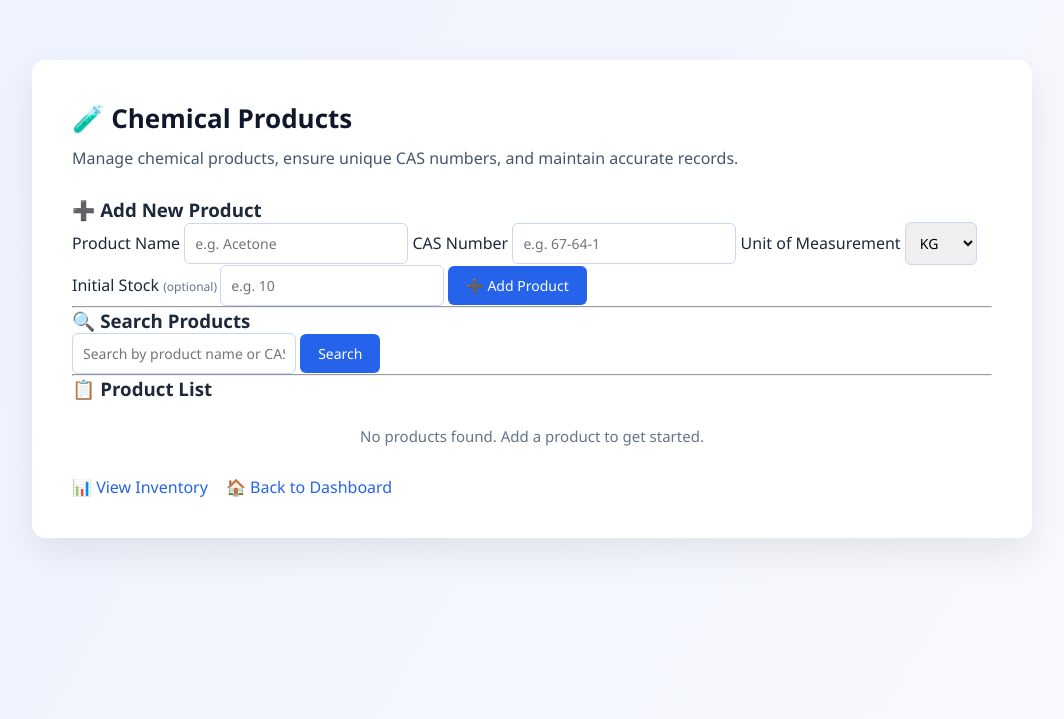
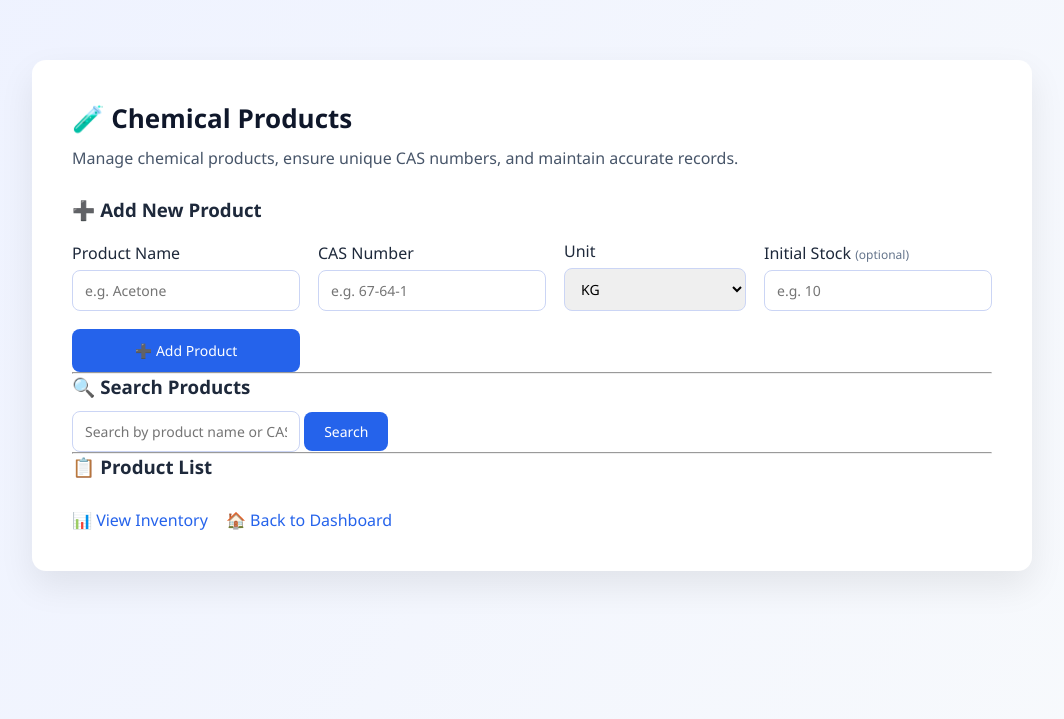
Before and after one commit to Siddharthxyz/inventory-management-system, a Flask app: page /products in a window 1280 px wide. Shown: the top 719 px of the page, without its empty margins (108-1172 px from the left). Run offline with Flask 3, Linux system fonts and the light colour scheme.

Commit message:
Initial commit - inventory management system

```diff
--- a/app.py
+++ b/app.py
@@ -1,6 +1,7 @@
-from flask import Flask, render_template, request, redirect, url_for
+from flask import Flask, render_template, request, redirect, url_for, flash
 from flask_sqlalchemy import SQLAlchemy
 from sqlalchemy import or_
+from sqlalchemy.exc import IntegrityError
 from datetime import datetime
 
 from models import db, ChemicalProduct, Inventory, StockMovement
@@ -10,6 +11,7 @@ app = Flask(__name__)
 # ---------------- CONFIG ----------------
 app.config['SQLALCHEMY_DATABASE_URI'] = 'sqlite:///inventory.db'
 app.config['SQLALCHEMY_TRACK_MODIFICATIONS'] = False
+app.config['SECRET_KEY'] = 'dev-secret-key'   # REQUIRED FOR FLASH
 
 db.init_app(app)
 
@@ -23,43 +25,64 @@ def home():
 @app.route('/products', methods=['GET', 'POST'])
 def products():
     if request.method == 'POST':
-        name = request.form['name']
-        cas = request.form['cas_number']
-        unit = request.form['unit']
-        initial_quantity = float(request.form['initial_quantity'])
+        name = request.form.get('name', '').strip()
+        cas = request.form.get('cas_number', '').strip()
+        unit = request.form.get('unit')
+        initial_quantity = float(request.form.get('initial_quantity', 0))
 
-        # VALIDATION
+        # ---------- VALIDATION ----------
+        if not name or not cas:
+            flash("Product name and CAS number are required.", "error")
+            return redirect(url_for('products'))
+
         if initial_quantity <= 0:
-            return "Initial stock must be greater than zero", 400
+            flash("Initial stock must be a positive number.", "error")
+            return redirect(url_for('products'))
 
-        # CREATE PRODUCT
-        product = ChemicalProduct(
-            name=name,
-            cas_number=cas,
-            unit=unit
-        )
-        db.session.add(product)
-        db.session.commit()
+        # ---------- DUPLICATE CAS ----------
+        existing = ChemicalProduct.query.filter_by(cas_number=cas).first()
+        if existing:
+            flash("CAS number already exists. Please enter a unique CAS number.", "error")
+            return redirect(url_for('products'))
 
-        # CREATE INVENTORY
-        inventory = Inventory(
-            product_id=product.id,
-            current_stock=initial_quantity
-        )
-        db.session.add(inventory)
+        try:
+            product = ChemicalProduct(
+                name=name,
+                cas_number=cas,
+                unit=unit
+            )
+            db.session.add(product)
+            db.session.flush()  # get product.id
 
-        # LOG INITIAL STOCK (IN)
-        movement = StockMovement(
-            product_id=product.id,
-            movement_type='IN',
-            quantity=initial_quantity
-        )
-        db.session.add(movement)
+            inventory = Inventory(
+                product_id=product.id,
+                current_stock=initial_quantity
+            )
+            db.session.add(inventory)
 
-        db.session.commit()
+            movement = StockMovement(
+                product_id=product.id,
+                movement_type='IN',
+                quantity=initial_quantity,
+                timestamp=datetime.utcnow()
+            )
+            db.session.add(movement)
+
+            db.session.commit()
+
+            flash("Product added successfully.", "success")
+
+        except IntegrityError:
+            db.session.rollback()
+            flash("CAS number must be unique.", "error")
+
+        except Exception:
+            db.session.rollback()
+            flash("Unexpected server error.", "error")
+
         return redirect(url_for('products'))
 
-    # SEARCH
+    # ---------- SEARCH ----------
     search = request.args.get('search')
     if search:
         products = ChemicalProduct.query.filter(
@@ -85,28 +108,37 @@ def inventory():
 @app.route('/update-stock/<int:inventory_id>', methods=['POST'])
 def update_stock(inventory_id):
     item = Inventory.query.get_or_404(inventory_id)
-    quantity = float(request.form['quantity'])
-    action = request.form['type']
+
+    quantity = float(request.form.get('quantity', 0))
+    action = request.form.get('type')
 
     if quantity <= 0:
-        return "Quantity must be greater than zero", 400
+        flash("Quantity must be a positive number.", "error")
+        return redirect(url_for('inventory'))
 
     if action == 'IN':
         item.current_stock += quantity
-    else:
+
+    elif action == 'OUT':
         if item.current_stock - quantity < 0:
-            return "Stock cannot go below zero", 400
+            flash("Stock cannot go below zero.", "error")
+            return redirect(url_for('inventory'))
         item.current_stock -= quantity
 
-    # LOG STOCK MOVEMENT
+    else:
+        flash("Invalid stock operation.", "error")
+        return redirect(url_for('inventory'))
+
     movement = StockMovement(
         product_id=item.product_id,
         movement_type=action,
-        quantity=quantity
+        quantity=quantity,
+        timestamp=datetime.utcnow()
     )
     db.session.add(movement)
+    db.session.commit()
 
-    db.session.commit()
+    flash("Stock updated successfully.", "success")
     return redirect(url_for('inventory'))
 
 
@@ -124,15 +156,13 @@ def stock_history():
 def delete_product(product_id):
     product = ChemicalProduct.query.get_or_404(product_id)
 
-    inventory = Inventory.query.filter_by(product_id=product.id).first()
-    if inventory:
-        db.session.delete(inventory)
-
+    Inventory.query.filter_by(product_id=product.id).delete()
     StockMovement.query.filter_by(product_id=product.id).delete()
 
     db.session.delete(product)
     db.session.commit()
 
+    flash("Product deleted successfully.", "success")
     return redirect(url_for('products'))
 
 
@@ -143,4 +173,4 @@ with app.app_context():
 
 # ---------------- RUN ----------------
 if __name__ == '__main__':
-    app.run(debug=True)
+    app.run(debug=True, use_reloader=False)
--- a/static/style.css
+++ b/static/style.css
@@ -36,6 +36,10 @@ body {
     text-align: center;
 }
 
+.left {
+    text-align: left;
+}
+
 /* ======================
    HEADINGS & TEXT
 ====================== */
@@ -51,11 +55,37 @@ h2 {
     color: #0f172a;
 }
 
+h3 {
+    margin-bottom: 12px;
+}
+
 .subtitle {
     color: #475569;
     font-size: 16px;
     margin-bottom: 25px;
     line-height: 1.6;
+}
+
+/* ======================
+   FLASH MESSAGES
+====================== */
+.flash {
+    padding: 14px 18px;
+    border-radius: 8px;
+    margin-bottom: 18px;
+    font-weight: 500;
+}
+
+.flash-error {
+    background: #fee2e2;
+    color: #991b1b;
+    border: 1px solid #fecaca;
+}
+
+.flash-success {
+    background: #dcfce7;
+    color: #166534;
+    border: 1px solid #bbf7d0;
 }
 
 /* ======================
@@ -94,6 +124,88 @@ h2 {
 }
 
 /* ======================
+   ADD PRODUCT FORM
+====================== */
+.add-product-form {
+    display: grid;
+    grid-template-columns: repeat(4, 1fr);
+    gap: 18px;
+    align-items: end;
+    margin-top: 18px;
+}
+
+.add-product-form .field {
+    display: flex;
+    flex-direction: column;
+}
+
+.add-product-form label {
+    font-weight: 500;
+    margin-bottom: 6px;
+}
+
+.optional {
+    font-size: 12px;
+    color: #64748b;
+}
+
+/* ======================
+   FORM ELEMENTS
+====================== */
+input,
+select {
+    padding: 10px 12px;
+    border-radius: 8px;
+    border: 1px solid #cbd5f5;
+    font-size: 14px;
+}
+
+input:focus,
+select:focus {
+    outline: none;
+    border-color: #2563eb;
+}
+
+/* ======================
+   BUTTONS
+====================== */
+button {
+    background: #2563eb;
+    color: #ffffff;
+    padding: 10px 20px;
+    border: none;
+    border-radius: 8px;
+    font-size: 14px;
+    cursor: pointer;
+    transition: 0.25s ease;
+}
+
+button:hover {
+    background: #1d4ed8;
+}
+
+.btn-primary {
+    padding: 12px 24px;
+}
+
+.btn-danger {
+    background: #6366f1;
+}
+
+.btn-danger:hover {
+    background: #4f46e5;
+}
+
+/* UPDATE BUTTON */
+.btn-update {
+    background: #16a34a;
+}
+
+.btn-update:hover {
+    background: #15803d;
+}
+
+/* ======================
    TABLE STYLING
 ====================== */
 .table-wrapper {
@@ -111,7 +223,7 @@ thead {
 }
 
 th {
-    padding: 14px;
+    padding: 14px 18px;
     font-size: 14px;
     text-transform: uppercase;
     letter-spacing: 0.05em;
@@ -119,57 +231,25 @@ th {
 }
 
 td {
-    padding: 14px;
+    padding: 14px 18px;
     border-bottom: 1px solid #e2e8f0;
     font-size: 15px;
+    vertical-align: middle;
 }
 
 tbody tr:hover {
     background: #f8fafc;
 }
 
-/* ======================
-   FORM ELEMENTS
-====================== */
-input,
-select {
-    padding: 10px;
-    border-radius: 6px;
-    border: 1px solid #cbd5f5;
-    font-size: 14px;
+.quantity {
+    font-weight: 600;
+    letter-spacing: 0.3px;
 }
 
-input:focus,
-select:focus {
-    outline: none;
-    border-color: #2563eb;
-}
-
-/* ======================
-   BUTTONS
-====================== */
-button {
-    background: #2563eb;
-    color: #ffffff;
-    padding: 10px 18px;
-    border: none;
-    border-radius: 6px;
-    font-size: 14px;
-    cursor: pointer;
-    transition: 0.25s ease;
-}
-
-button:hover {
-    background: #1d4ed8;
-}
-
-/* UPDATE BUTTON */
-.btn-update {
-    background: #16a34a;
-}
-
-.btn-update:hover {
-    background: #15803d;
+/* Center buttons in table */
+td form {
+    display: flex;
+    justify-content: center;
 }
 
 /* ======================
@@ -243,6 +323,7 @@ a:hover {
     color: #64748b;
     text-align: center;
 }
+
 /* DASHBOARD FOOTER NOTE */
 .footer-note {
     margin-top: 40px;
--- a/templates/products.html
+++ b/templates/products.html
@@ -5,12 +5,20 @@
     <title>Chemical Products</title>
     <meta name="viewport" content="width=device-width, initial-scale=1.0">
 
-    <!-- CSS -->
     <link rel="stylesheet" href="{{ url_for('static', filename='style.css') }}">
 </head>
 <body>
 
 <div class="container">
+
+    <!-- FLASH MESSAGES -->
+    {% with messages = get_flashed_messages(with_categories=true) %}
+      {% if messages %}
+        {% for category, message in messages %}
+          <div class="flash flash-{{ category }}">{{ message }}</div>
+        {% endfor %}
+      {% endif %}
+    {% endwith %}
 
     <!-- PAGE HEADER -->
     <h2>🧪 Chemical Products</h2>
@@ -22,43 +30,41 @@
     <div class="section">
         <h3>➕ Add New Product</h3>
 
-        <form method="POST" class="form-stack">
+        <form method="POST" class="add-product-form">
 
+            <div class="field">
                 <label>Product Name</label>
-            <input type="text"
-                   name="name"
-                   placeholder="e.g. Acetone"
-                   required>
+                <input type="text" name="name" placeholder="e.g. Acetone" required>
+            </div>
 
+            <div class="field">
                 <label>CAS Number</label>
-            <input type="text"
-                   name="cas_number"
-                   placeholder="e.g. 67-64-1"
-                   required>
+                <input type="text" name="cas_number" placeholder="e.g. 67-64-1" required>
+            </div>
 
-            <label>Unit of Measurement</label>
+            <div class="field">
+                <label>Unit</label>
                 <select name="unit" required>
                     <option value="KG">KG</option>
                     <option value="MT">MT</option>
                     <option value="Litre">Litre</option>
                 </select>
+            </div>
 
-            <!-- OPTIONAL INITIAL STOCK -->
+            <div class="field">
                 <label>
                     Initial Stock
-                <span style="font-size:12px; color:#64748b;">
-                    (optional)
-                </span>
+                    <span class="optional">(optional)</span>
                 </label>
-            <input type="number"
-                   name="initial_stock"
-                   min="1"
-                   step="0.01"
-                   placeholder="e.g. 10">
+                <input type="number" name="initial_quantity" min="0.01" step="0.01" placeholder="e.g. 10">
+            </div>
 
+            <div class="field button-field">
                 <button type="submit" class="btn-primary">
                     ➕ Add Product
                 </button>
+            </div>
+
         </form>
     </div>
 
@@ -67,10 +73,8 @@
     <!-- SEARCH -->
     <div class="section">
         <h3>🔍 Search Products</h3>
-
         <form method="GET" action="/products" class="form-inline">
-            <input type="text"
-                   name="search"
+            <input type="text" name="search"
                    placeholder="Search by product name or CAS number"
                    value="{{ request.args.get('search', '') }}">
             <button type="submit">Search</button>
@@ -86,39 +90,32 @@
     <table>
         <thead>
             <tr>
-                <th>Product Name</th>
-                <th>CAS Number</th>
-                <th>Unit</th>
-                <th>Action</th>
+                <th class="left">Product Name</th>
+                <th class="center">CAS Number</th>
+                <th class="center">Quantity</th>
+                <th class="center">Action</th>
             </tr>
         </thead>
 
         <tbody>
         {% for product in products %}
             <tr>
-                <td>{{ product.name }}</td>
-                <td>{{ product.cas_number }}</td>
-                <td>{{ product.unit }}</td>
-                <td>
-                    <form action="/delete-product/{{ product.id }}"
-                          method="POST"
-                          onsubmit="return confirm('Are you sure you want to delete this product?');">
-                        <button type="submit" class="btn-danger">
-                            🗑 Delete
-                        </button>
+                <td class="left">{{ product.name }}</td>
+                <td class="center">{{ product.cas_number }}</td>
+                <td class="center quantity">
+                    {{ "%.2f"|format(product.inventory.current_stock) }} {{ product.unit }}
+                </td>
+                <td class="center">
+                    <form action="/delete-product/{{ product.id }}" method="POST">
+                        <button type="submit" class="btn-danger">🗑 Delete</button>
                     </form>
                 </td>
             </tr>
         {% endfor %}
         </tbody>
     </table>
-    {% else %}
-        <p class="empty-text">
-            No products found. Add a product to get started.
-        </p>
     {% endif %}
 
-    <!-- NAVIGATION -->
     <div class="nav-links">
         <a href="/inventory">📊 View Inventory</a>
         <a href="/">🏠 Back to Dashboard</a>
```
Also changed, not shown: models.py (+75 -19 lines), templates/inventory.html (+31 -0 lines). Lines whose indentation alone changed are shown as unchanged.
